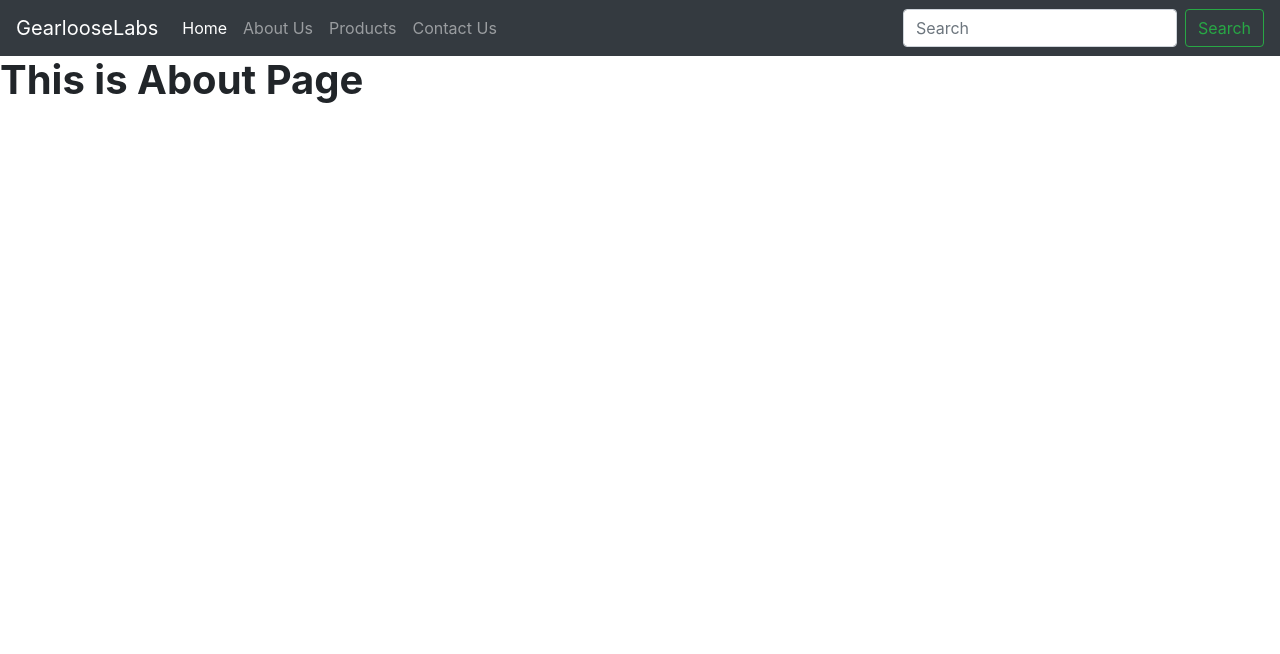
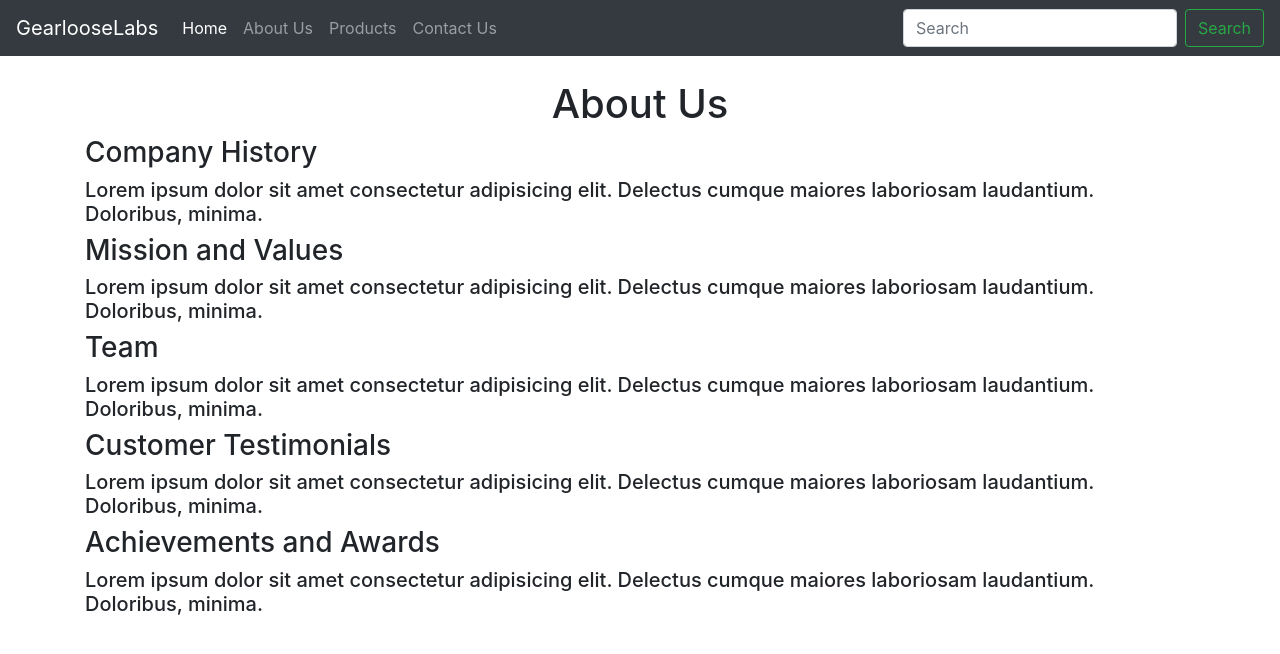
Before and after one commit to nikhill03/Task_Assignment, a Django app: page /about in a window 1280 px wide. Shown: the top 654 px of the page. Run offline with Django 3.2, Linux system fonts and the light colour scheme; some libraries are stand-ins or nearby versions.

Commit message:
Update about.html

```diff
--- a/gearlooseTaskPython/templates/about.html
+++ b/gearlooseTaskPython/templates/about.html
@@ -4,9 +4,29 @@
 
 {% block body %}
 <div>
-    <h1>
-        <b>This is About Page</b>
-    </h1>
+    <div class="container mb-3 py-4">
+        <h1 class="text-center">About Us</h1>
+        <div class="flex flex-col space-y-8 ...">
+            <h3 class="text-left">Company History</h3>
+            <h5 class="text-left">Lorem ipsum dolor sit amet consectetur adipisicing elit. Delectus cumque maiores laboriosam laudantium. Doloribus, minima.</h5>
+        </div>
+        <div class="flex flex-col space-y-4 ...">
+            <h3 class="text-left">Mission and Values</h3>
+            <h5 class="text-left">Lorem ipsum dolor sit amet consectetur adipisicing elit. Delectus cumque maiores laboriosam laudantium. Doloribus, minima.</h5>
+        </div>
+        <div class="flex flex-col space-y-4 ...">
+            <h3 class="text-left">Team</h3>
+            <h5 class="text-left">Lorem ipsum dolor sit amet consectetur adipisicing elit. Delectus cumque maiores laboriosam laudantium. Doloribus, minima.</h5>
+        </div>
+        <div class="flex flex-col space-y-4 ...">
+            <h3 class="text-left">Customer Testimonials</h3>
+            <h5 class="text-left">Lorem ipsum dolor sit amet consectetur adipisicing elit. Delectus cumque maiores laboriosam laudantium. Doloribus, minima.</h5>
+        </div>
+        <div class="flex flex-col space-y-4 ...">
+            <h3 class="text-left">Achievements and Awards</h3>
+            <h5 class="text-left">Lorem ipsum dolor sit amet consectetur adipisicing elit. Delectus cumque maiores laboriosam laudantium. Doloribus, minima.</h5>
+        </div>
+    </div>
 </div>
 
 {% endblock body %}
```
